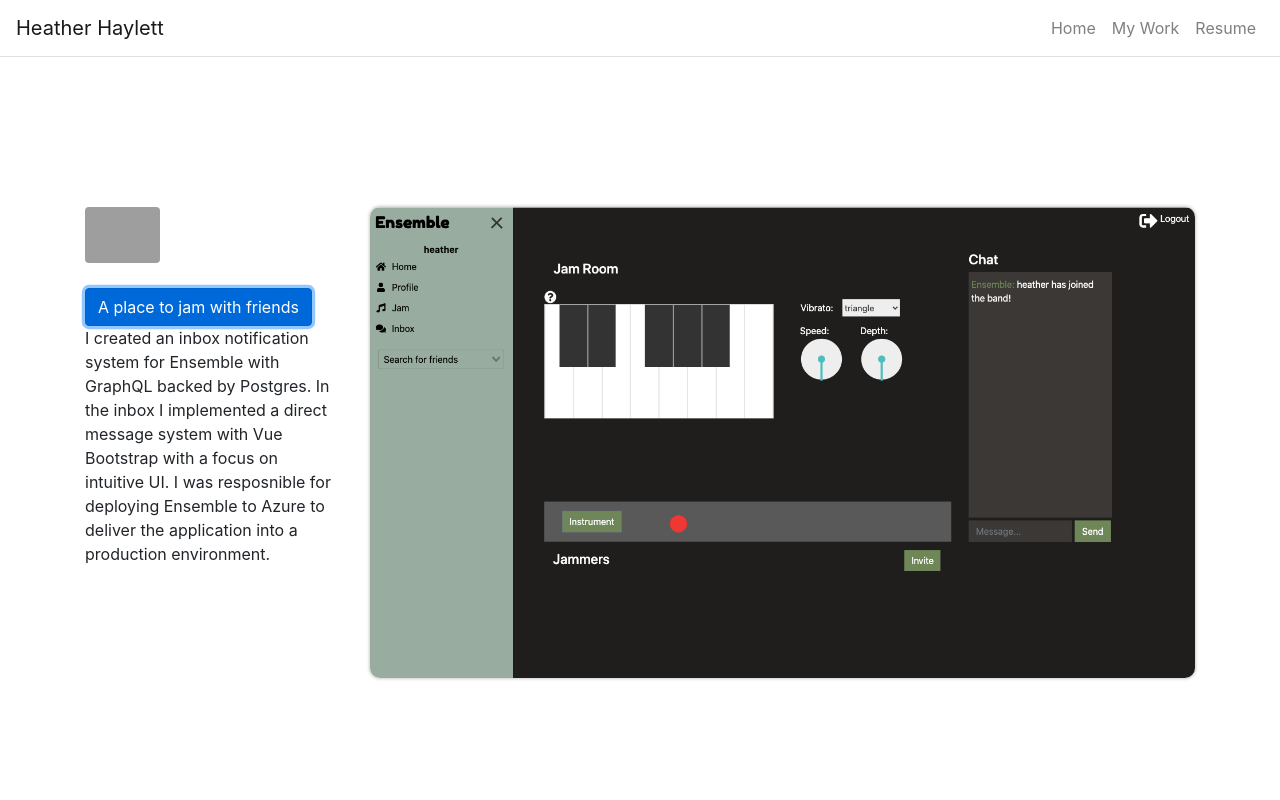
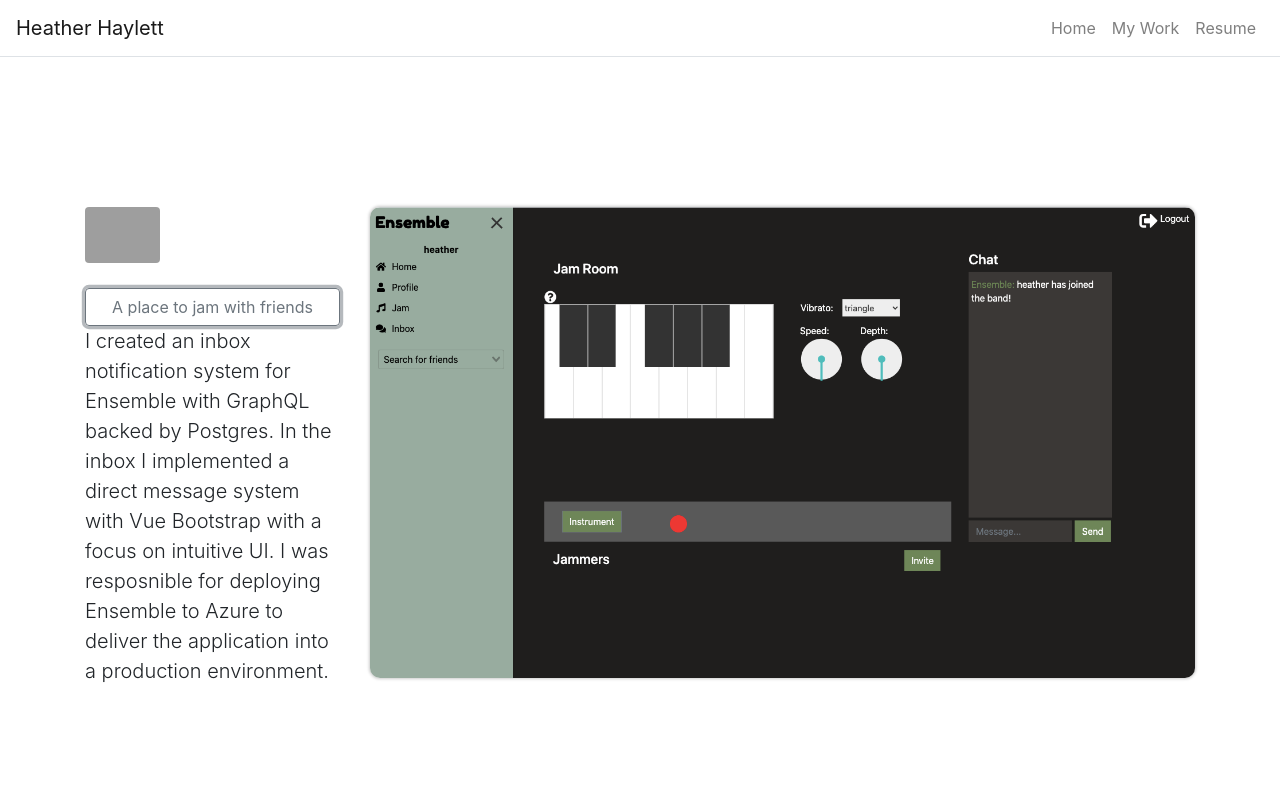
Before and after one commit to HeatherHaylett/portfolio, a React (Create React App) app: page /work in a window 1280 px wide. Both pictures are taken after a click on the button "A place to jam with friends". Shown: the top 800 px of the page. Built offline with nearby package versions, Linux system fonts and the light colour scheme; grey boxes are pictures that could not be loaded.

Commit message:
accordion buttons have outline

```diff
--- a/src/components/Exhibit.js
+++ b/src/components/Exhibit.js
@@ -4,9 +4,10 @@ import Container from 'react-bootstrap/Container';
 import Row from 'react-bootstrap/Row';
 import Col from 'react-bootstrap/Col';
 import Image from 'react-bootstrap/Image';
-import Card from 'react-bootstrap/Card';
 import Accordion from 'react-bootstrap/Accordion';
 import Button from 'react-bootstrap/Button';
+
+
 
 function Exhibit(props) {
   return(
@@ -24,14 +25,13 @@ function Exhibit(props) {
               fluid
             />
             <Accordion defaultActiveKey="0">
-              <Accordion.Toggle as={Button} eventKey="1">
+              <Accordion.Toggle as={Button} eventKey="1" variant="outline-secondary" block>
                   {props.item.subTitle}
               </Accordion.Toggle>
               <Accordion.Collapse eventKey="1">
-                <p>{props.item.description}</p>
+                <p className="lead font-weight-light">{props.item.description}</p>
               </Accordion.Collapse>
             </Accordion>
-
           </Col>
           <Col md={9}>
             <Image className='src' src={props.item.screenShot} alt={props.item.title} fluid/>
```
